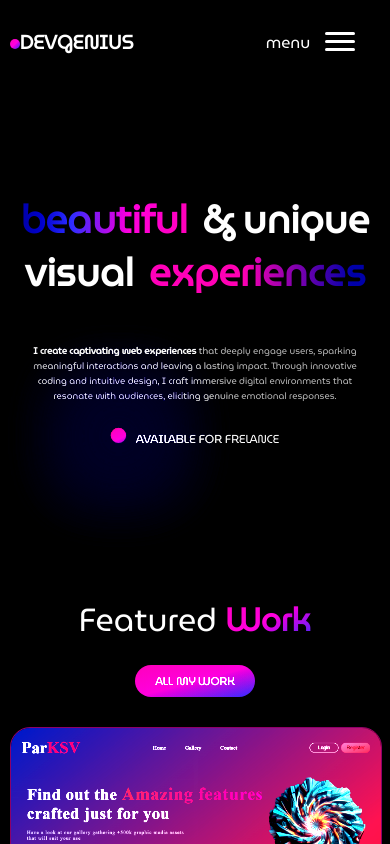
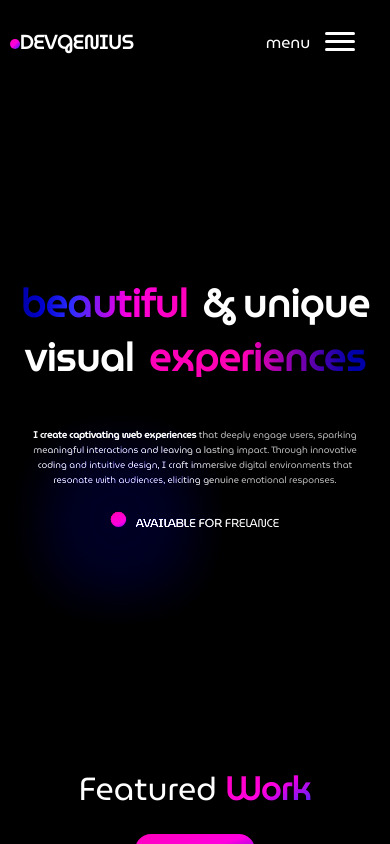
Before and after one commit to Jojoksv/Devgenius_porfolio, a React (Vite) app: page / in a window 390 px wide. Shown: the top 844 px of the page. Built offline with nearby package versions, Linux system fonts and the light colour scheme.

Commit message:
Update Figure.css

```diff
--- a/src/styles/Figure.css
+++ b/src/styles/Figure.css
@@ -241,7 +241,7 @@
   @media screen and (max-width: 490px){
     .figureFigure{
         font-size: 1.5em;
-        height: 45vh;
+        height: 65vh;
     }
   }
   @media screen and (max-width: 431px){
```
